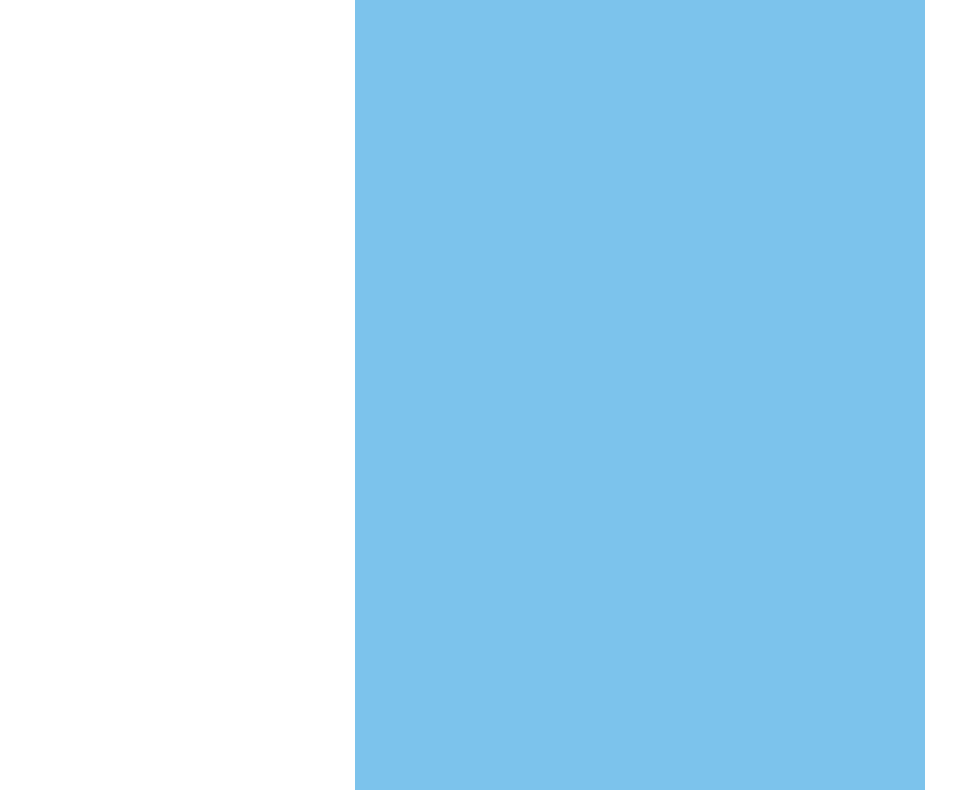
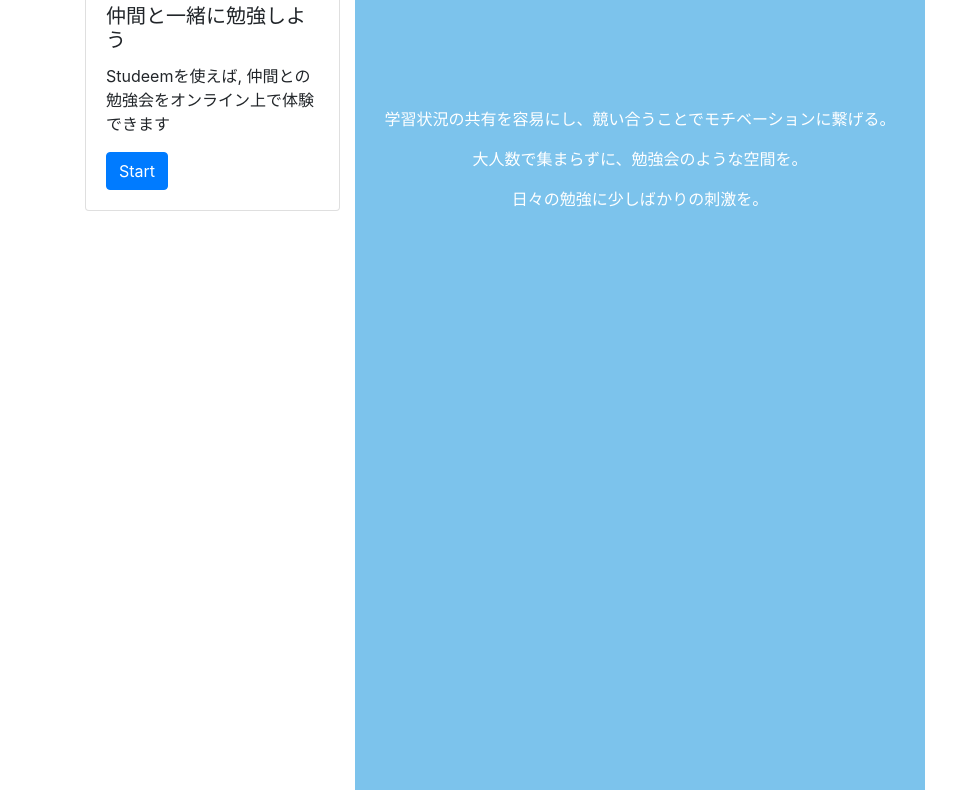
Before and after one commit to nadeemishikawa/hacku2020, a plain HTML site: page home.html in a window 1280 px wide. Shown: the part 167-957 px from the top of the page, without its empty margins (0-971 px from the left). Drawn offline with nearby package versions, Linux system fonts and the light colour scheme; some packages are replaced by stand-ins of ours.

Commit message:
make introduction and catch copy to home.html

```diff
--- a/home.html
+++ b/home.html
@@ -59,6 +59,20 @@
 
                 <!--left space-->
                 <div class="col-md-3" style="background:white">
+
+                    <!--dummy sapce-->
+                    <div class="space">
+                    </div>
+
+                    <!--discribe-->
+                    <div class="card">
+                        <img class="bd-placeholder-img" width="100%" height="100%" src="./studeemLogo.jpg">
+                        <div class="card-body">
+                            <h5 class="card-title">仲間と一緒に勉強しよう</h5>
+                            <p class="card-text">Studeemを使えば, 仲間との勉強会をオンライン上で体験できます</p>
+                            <a href="./study.html" class="btn btn-primary">Start</a>
+                        </div>
+                    </div>
                 </div>
 
                 <!--center space-->
@@ -67,15 +81,20 @@
                     <!--dummy sapce-->
                     <div class="space">
                     </div>
+
+                    <div class="catchCopy" style="text-align: center; color: white; padding-top: 150px">
+                        <p>学習状況の共有を容易にし、競い合うことでモチベーションに繋げる。</p>
+                        <p>大人数で集まらずに、勉強会のような空間を。</p>
+                        <p>日々の勉強に少しばかりの刺激を。</p>
+                    </div>
                 </div>
 
                 <!--right space-->
-                <div class="col-md-3" style="background: white">
+                <div class="col-md-3" style="background:white">
 
                     <!--dummy space-->
                     <div class="space">
                     </div>
-
                 </div>
             </div>
         </div>
```
